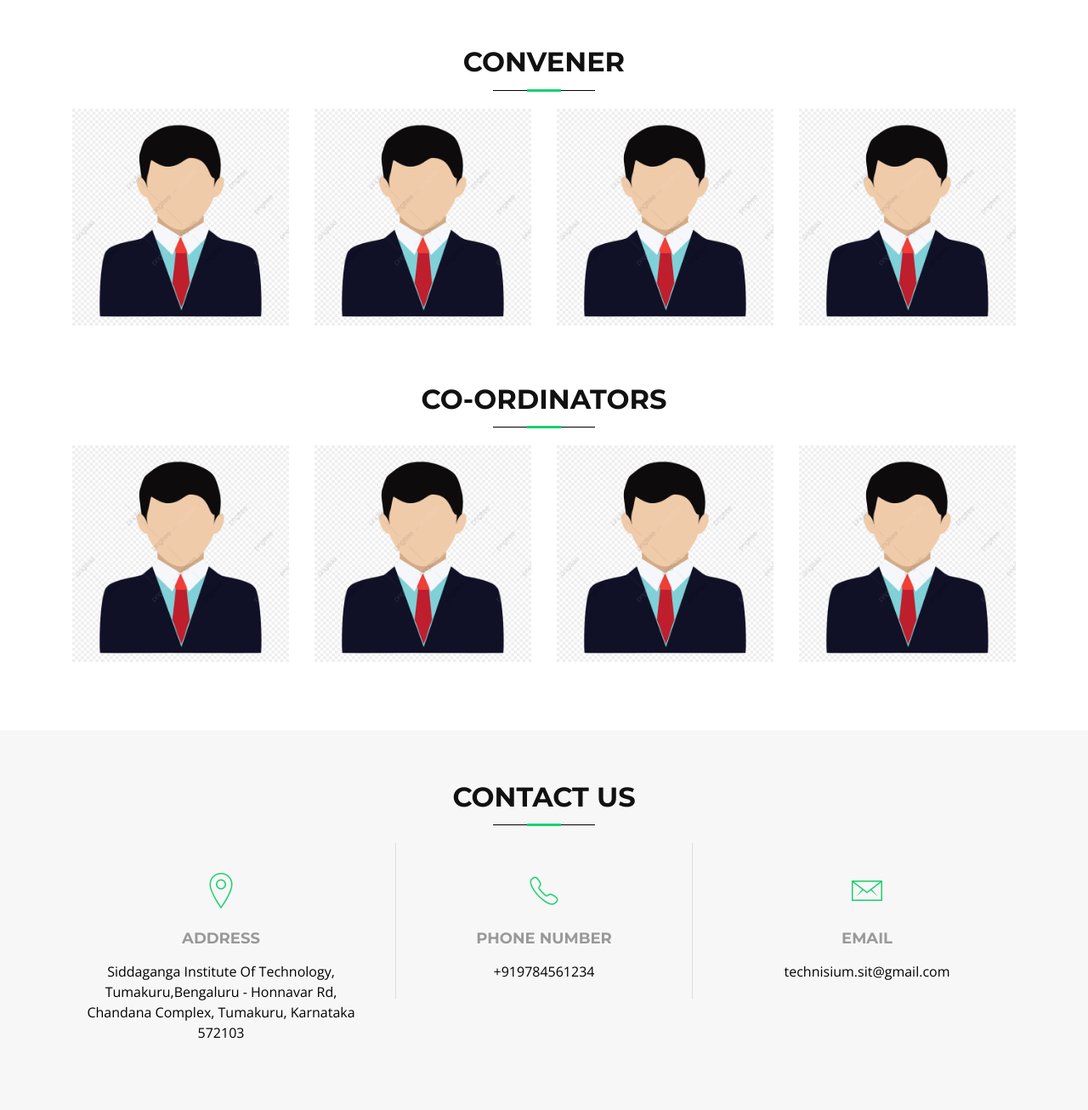
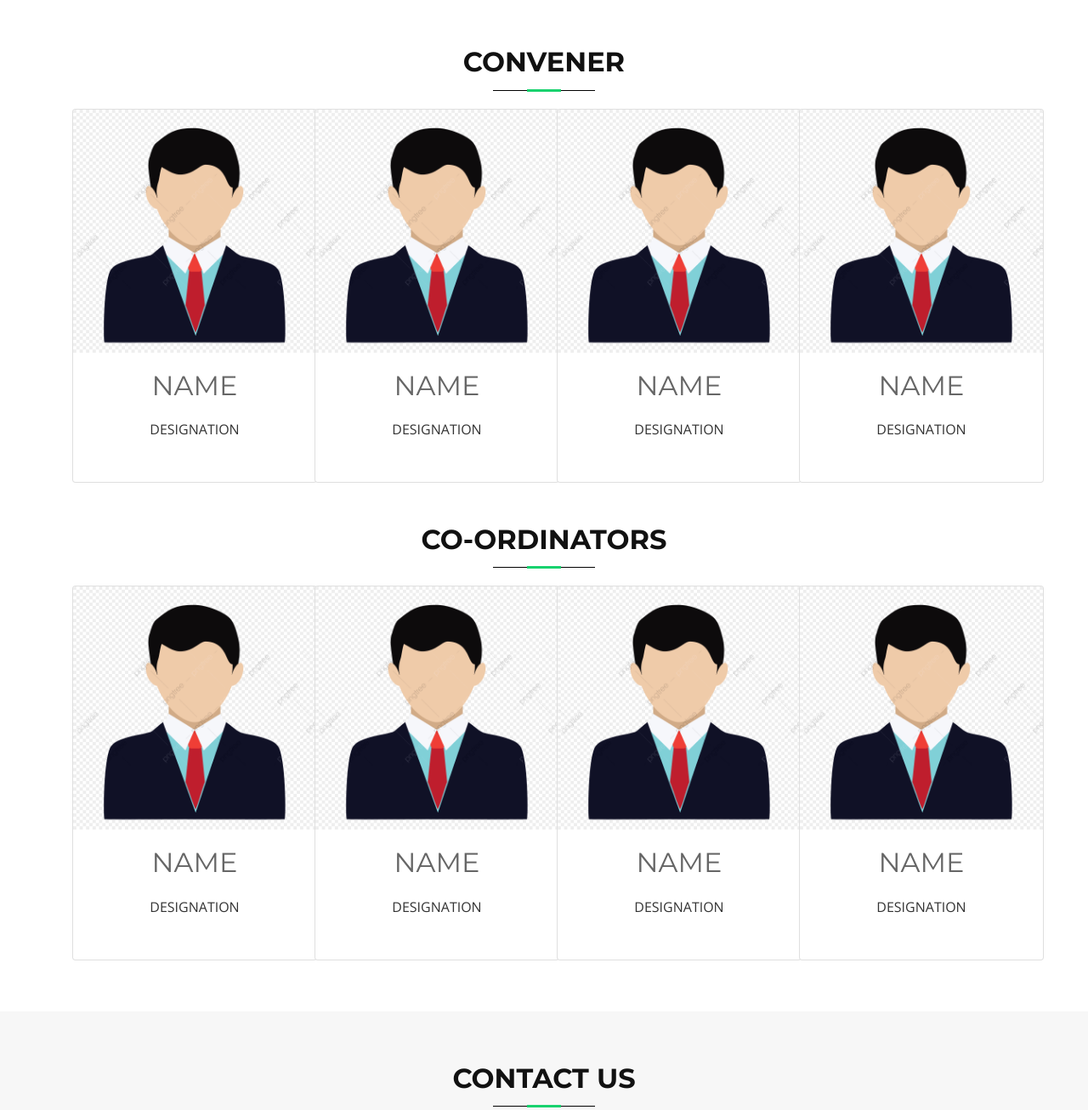
Before and after one commit to shaksham08/Technisium2020, a plain HTML site: page index.html in a window 1280 px wide. Shown: the part 4140-5446 px from the top of the page at 85% size. Drawn offline with nearby package versions, Linux system fonts and the light colour scheme; files whose address does not match are found by name.

Commit message:
adding come changes

```diff
--- a/index.html
+++ b/index.html
@@ -426,51 +426,42 @@
 
         <div class="row">
 
-          <div class="col-lg-3 col-md-6 wow fadeInUp">
-            <div class="member">
-              <img src="img/team-1.jpg" class="img-fluid" alt="">
-              <div class="member-info">
-                <div class="member-info-content">
-                  <h4>NAME</h4>
-                  <span>DESIGNATION</span>
-
-                </div>
+          <div class="col-lg-3 col-md-6 wow fadeInUp ">
+           <div class="card" style="width: 18rem;">
+             <img class="card-img-top" src="img/team-1.jpg" alt="Card image cap">
+             <div class="card-body">
+               <h2 style="text-align:center;">NAME</h2>
+               <p class="card-text">DESIGNATION</p>
              </div>
            </div>
           </div>
 
           <div class="col-lg-3 col-md-6 wow fadeInUp" data-wow-delay="0.1s">
-            <div class="member">
-              <img src="img/team-1.jpg" class="img-fluid" alt="">
-              <div class="member-info">
-                <div class="member-info-content">
-                  <h4>NAME</h4>
-                  <span>DESIGNATION</span>
-                </div>
+             <div class="card" style="width: 18rem;">
+               <img class="card-img-top" src="img/team-1.jpg" alt="Card image cap">
+               <div class="card-body">
+                 <h2 style="text-align:center;">NAME</h2>
+                 <p class="card-text">DESIGNATION</p>
                </div>
              </div>
           </div>
 
           <div class="col-lg-3 col-md-6 wow fadeInUp" data-wow-delay="0.2s">
-            <div class="member">
-              <img src="img/team-1.jpg" class="img-fluid" alt="">
-              <div class="member-info">
-                <div class="member-info-content">
-                  <h4>NAME</h4>
-                  <span>DESIGNATION</span>
-                </div>
+            <div class="card" style="width: 18rem;">
+              <img class="card-img-top" src="img/team-1.jpg" alt="Card image cap">
+              <div class="card-body">
+                <h2 style="text-align:center;">NAME</h2>
+                <p class="card-text">DESIGNATION</p>
               </div>
             </div>
           </div>
 
           <div class="col-lg-3 col-md-6 wow fadeInUp" data-wow-delay="0.3s">
-            <div class="member">
-              <img src="img/team-1.jpg" class="img-fluid" alt="">
-              <div class="member-info">
-                <div class="member-info-content">
-                  <h4>NAME</h4>
-                  <span>DESIGNATION</span>
-                </div>
+            <div class="card" style="width: 18rem;">
+              <img class="card-img-top" src="img/team-1.jpg" alt="Card image cap">
+              <div class="card-body">
+                <h2 style="text-align:center;">NAME</h2>
+                <p class="card-text">DESIGNATION</p>
               </div>
             </div>
           </div>
@@ -486,51 +477,41 @@
           <div class="row">
 
             <div class="col-lg-3 col-md-6 wow fadeInUp">
-              <div class="member">
-                <img src="img/team-1.jpg" class="img-fluid" alt="">
-                <div class="member-info">
-                  <div class="member-info-content">
-                    <h4>NAME</h4>
-                    <span>DESIGNATION</span>
-
-                  </div>
-
+               <div class="card" style="width: 18rem;">
+                 <img class="card-img-top" src="img/team-1.jpg" alt="Card image cap">
+                 <div class="card-body">
+                   <h2 style="text-align:center;">NAME</h2>
+                   <p class="card-text">DESIGNATION</p>
                  </div>
                </div>
             </div>
 
             <div class="col-lg-3 col-md-6 wow fadeInUp" data-wow-delay="0.1s">
-              <div class="member">
-                <img src="img/team-1.jpg" class="img-fluid" alt="">
-                <div class="member-info">
-                  <div class="member-info-content">
-                    <h4>NAME</h4>
-                    <span>DESIGNATION</span>
-                  </div>
+               <div class="card" style="width: 18rem;">
+                 <img class="card-img-top" src="img/team-1.jpg" alt="Card image cap">
+                 <div class="card-body">
+                   <h2 style="text-align:center;">NAME</h2>
+                   <p class="card-text">DESIGNATION</p>
                  </div>
                </div>
             </div>
 
             <div class="col-lg-3 col-md-6 wow fadeInUp" data-wow-delay="0.2s">
-              <div class="member">
-                <img src="img/team-1.jpg" class="img-fluid" alt="">
-                <div class="member-info">
-                  <div class="member-info-content">
-                    <h4>NAME</h4>
-                    <span>DESIGNATION</span>
-                  </div>
+              <div class="card" style="width: 18rem;">
+                <img class="card-img-top" src="img/team-1.jpg" alt="Card image cap">
+                <div class="card-body">
+                  <h2 style="text-align:center;">NAME</h2>
+                  <p class="card-text">DESIGNATION</p>
                 </div>
               </div>
             </div>
 
             <div class="col-lg-3 col-md-6 wow fadeInUp" data-wow-delay="0.3s">
-              <div class="member">
-                <img src="img/team-1.jpg" class="img-fluid" alt="">
-                <div class="member-info">
-                  <div class="member-info-content">
-                    <h4>NAME</h4>
-                    <span>DESIGNATION</span>
-                  </div>
+               <div class="card" style="width: 18rem;">
+                 <img class="card-img-top" src="img/team-1.jpg" alt="Card image cap">
+                 <div class="card-body">
+                   <h2 style="text-align:center;">NAME</h2>
+                   <p class="card-text">DESIGNATION</p>
                  </div>
                </div>
             </div>
```
Lines whose indentation alone changed are shown as unchanged.
